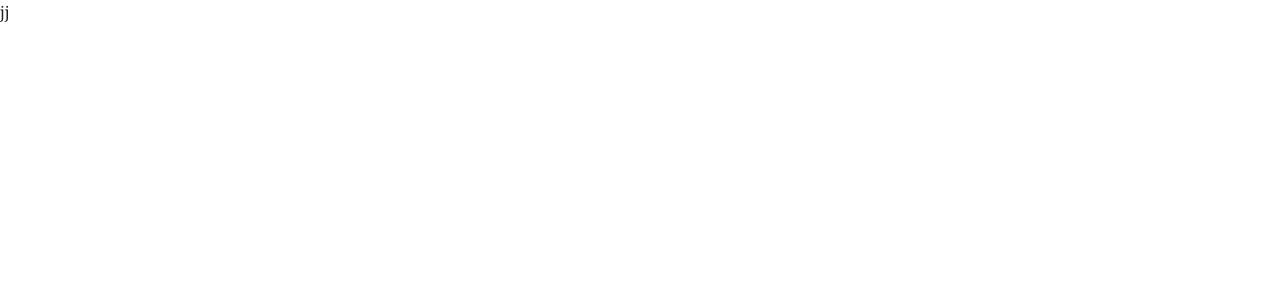
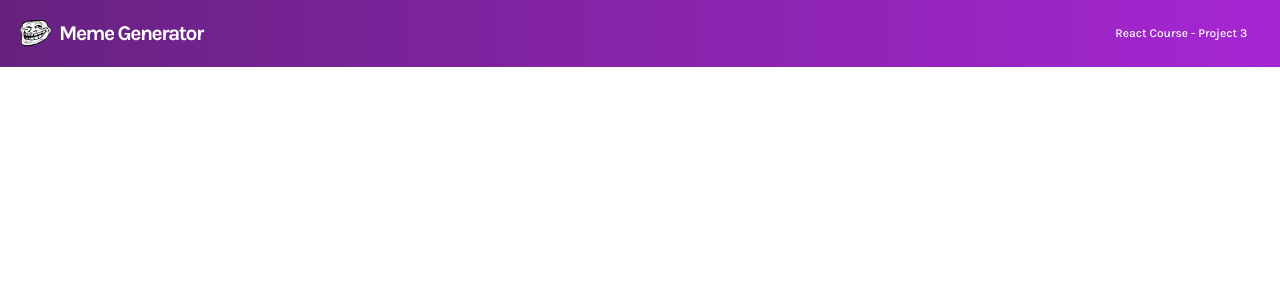
Before and after one commit to mutheusalmeida/meme-generator, a React (Vite) app: page / in a window 1280 px wide. Shown: the top 300 px of the page. Built offline with nearby package versions, Linux system fonts and the light colour scheme.

Commit message:
feat: add header

```diff
--- a/index.html
+++ b/index.html
@@ -4,7 +4,10 @@
     <meta charset="UTF-8" />
     <link rel="icon" type="image/svg+xml" href="/src/assets/favicon.svg" />
     <meta name="viewport" content="width=device-width, initial-scale=1.0" />
-    <title>Meme generator</title>
+    <title>Meme Generator</title>
+    <link rel="preconnect" href="https://fonts.googleapis.com">
+    <link rel="preconnect" href="https://fonts.gstatic.com" crossorigin>
+    <link href="https://fonts.googleapis.com/css2?family=Karla:wght@400;500;700&display=swap" rel="stylesheet">
   </head>
   <body>
     <div data-js="root"></div>
--- a/src/app.tsx
+++ b/src/app.tsx
@@ -1,7 +1,9 @@
+import { Header } from './header'
+
 export function App () {
   return (
     <div>
-      jj
+      <Header />
     </div>
   )
 }
--- a/src/header/header.tsx
+++ b/src/header/header.tsx
@@ -6,10 +6,14 @@ export const Header = () => {
   return (
     <S.HeaderWrapper>
       <S.LogoWrapper>
-        <Logo />
+        <a href='/' title='Meme Generator'>
+          <Logo />
 
-        <h1>My travel journal.</h1>
+          <span>Meme Generator</span>
+        </a>
       </S.LogoWrapper>
+
+      <span>React Course - Project 3</span>
     </S.HeaderWrapper>
   )
 }
--- a/src/header/styles.ts
+++ b/src/header/styles.ts
@@ -1,23 +1,31 @@
 import styled from 'styled-components'
 
 export const HeaderWrapper = styled.header`
-  padding: 1em;
-  background-color: #F55A5A;
-  color: #fff;
+  padding: 1.6666em;
+  background: linear-gradient(90deg, #672280 1.18%, #A626D3 100%);
+  display: flex;
+  justify-content: space-between;
+  align-items: center;
+  font-weight: 500;
+  font-size: 0.75rem;
+  line-height: 1.25em;
+
+  span:last-child {
+    margin-right: 1.0625em;
+  }
 `
 
-export const LogoWrapper = styled.div`
-  display: flex;
-  margin: 0 auto;
+export const LogoWrapper = styled.h1`
   width: max-content;
-  gap: 7px;
-  align-items: center;
+  font-size: 1.3125rem;
+  line-height: 1.1428em;
+  letter-spacing: -0.07em;
 
-  h1 {
-    font-weight: 500;
-    font-size: 0.875rem;
-    line-height: 1.2857em;
-    letter-spacing: 0.07px;
-    text-transform: lowercase;
+  a {
+    color: inherit;
+    text-decoration: none;
+    display: flex;
+    align-items: center;
+    gap: 7px;
   }
 `
--- a/src/style/global.ts
+++ b/src/style/global.ts
@@ -25,8 +25,8 @@ const GlobalStyles = createGlobalStyle`
   body {
     line-height: 1.5;
     -webkit-font-smoothing: antialiased;
-    font-family: 'Georgia', sans-serif;
-    color: #222;
+    font-family: 'Karla', sans-serif;
+    color: #fff;
   }
 
   img, picture, video, canvas, svg {
```
Also changed, not shown: src/assets/logo.svg (added).
